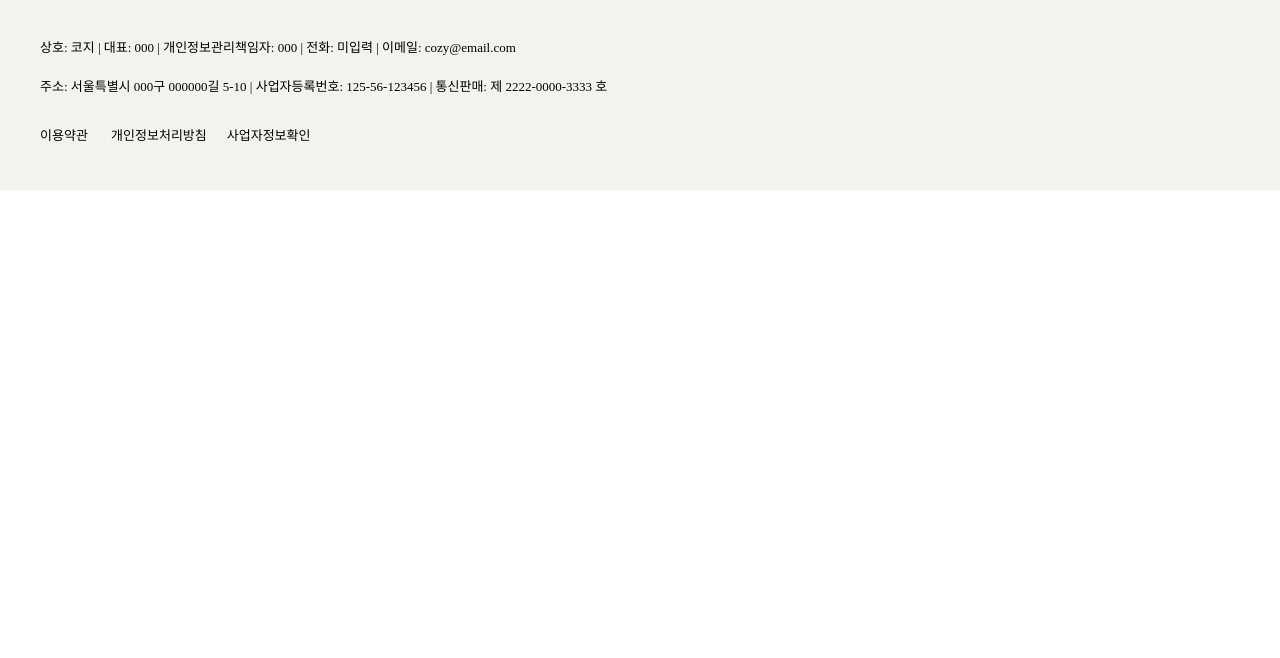
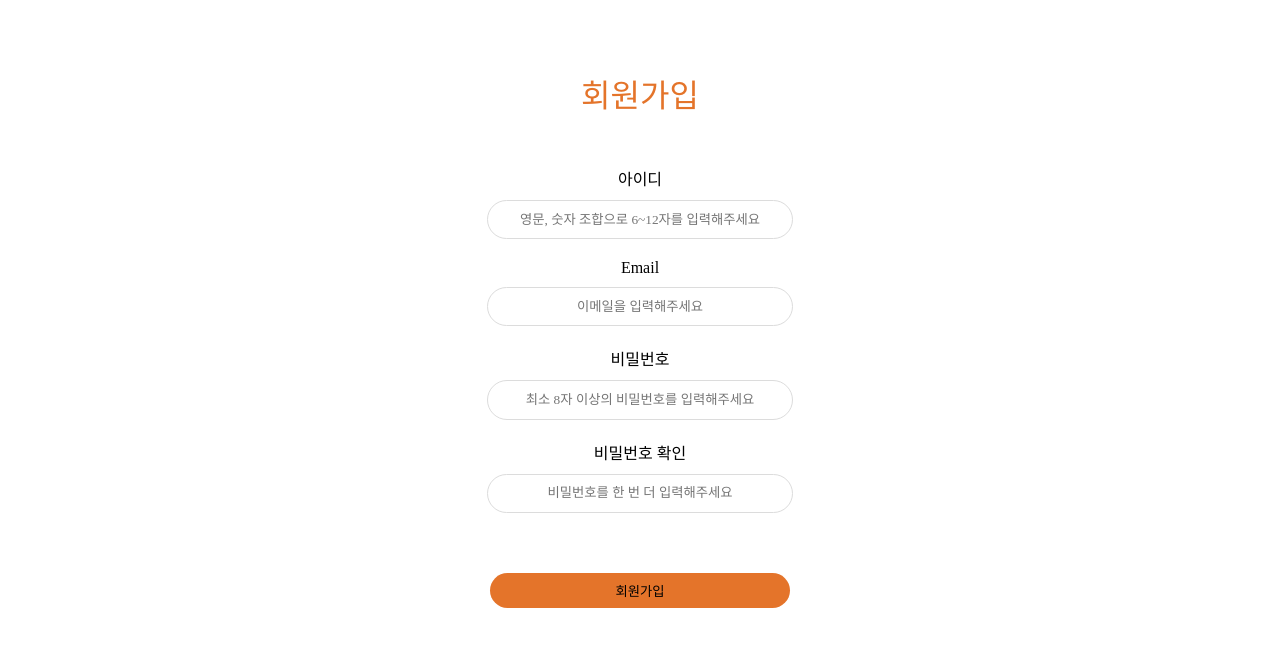
Before and after one commit to chamin966/react-cozy, a React (Create React App) app in the folder my-react/: page /signup in a window 1280 px wide. Shown: the part 250-908 px from the top of the page. Before the commit the page ends 800 px from the top, so only its background shows below. Built offline with nearby package versions, Linux system fonts and the light colour scheme; a web font is replaced by a local one.

Commit message:
Feat: 회원가입 페이지 CSS 구현

```diff
--- a/my-react/src/Components/Header.jsx
+++ b/my-react/src/Components/Header.jsx
@@ -24,6 +24,10 @@ function Header() {
     justify-content: center;
     align-items: center;
     padding-right: 17px;
+
+    &:hover {
+      opacity: 0.6;
+    }
   `;
 
   return (
--- /dev/null
+++ b/my-react/src/Pages/Signup.jsx
@@ -0,0 +1,75 @@
+import styled from 'styled-components';
+
+function Signup() {
+  const SignupContainer = styled.form`
+    display: flex;
+    flex-direction: column;
+    width: 100%;
+    min-height: 45vh;
+    justify-content: center;
+    align-items: center;
+    gap: 20px;
+    padding: 50px 0px;
+    text-align: center;
+
+    input {
+      margin-top: 10px;
+      width: 300px;
+      text-align: center;
+      height: 2.2rem;
+      border-radius: 20px;
+      border: 1px solid gainsboro;
+
+      &:hover {
+        border: 1px solid #e4742a;
+      }
+
+      &:focus {
+        outline: none;
+        border: 1px solid #e4742a;
+      }
+
+      transition: all ease 0.3s;
+    }
+  `;
+
+  const SignupFont = styled.div`
+    font-size: 2rem;
+    color: #e4742a;
+    margin: 30px 0px;
+  `;
+
+  const SignupSubmitBtn = styled.button`
+    background-color: #e4742a;
+    border: none;
+    width: 300px;
+    border-radius: 20px;
+    height: 2.2rem;
+    margin: 40px 0px;
+  `;
+
+  return (
+    <SignupContainer>
+      <SignupFont>회원가입</SignupFont>
+      <div>
+        <div>아이디</div>
+        <input type='text' placeholder='영문, 숫자 조합으로 6~12자를 입력해주세요' />
+      </div>
+      <div>
+        <div>Email</div>
+        <input type='text' placeholder='이메일을 입력해주세요' />
+      </div>
+      <div>
+        <div>비밀번호</div>
+        <input type='password' placeholder='최소 8자 이상의 비밀번호를 입력해주세요' />
+      </div>
+      <div>
+        <div>비밀번호 확인</div>
+        <input type='password' placeholder='비밀번호를 한 번 더 입력해주세요' />
+      </div>
+      <SignupSubmitBtn>회원가입</SignupSubmitBtn>
+    </SignupContainer>
+  );
+}
+
+export default Signup;
```
